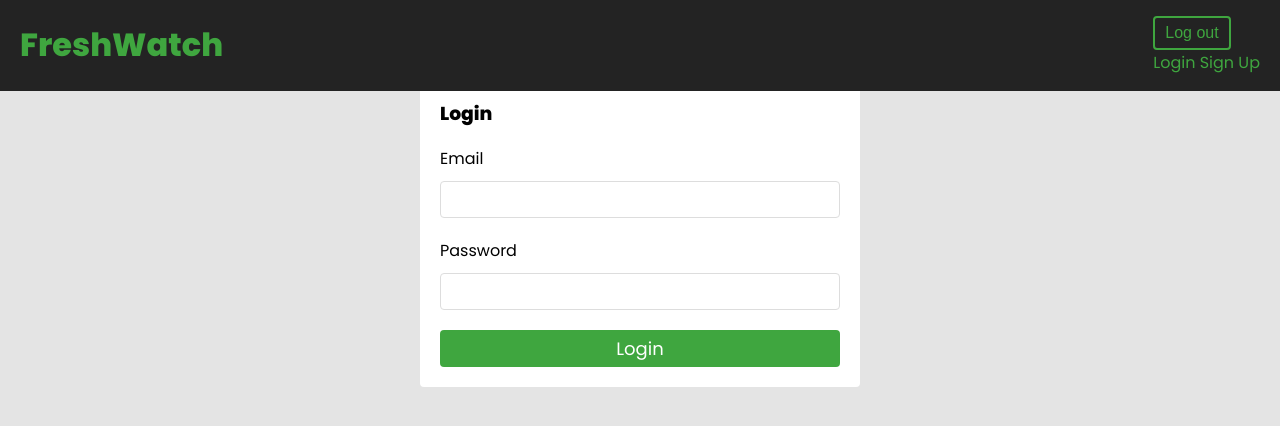
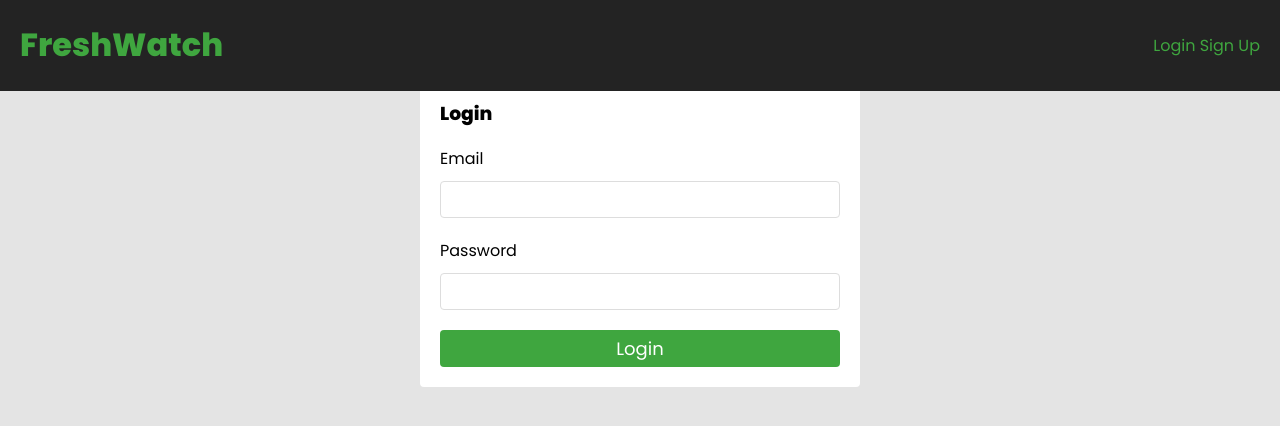
Before and after one commit to lrwilliams33/FreshWatch, a React (Create React App) app in the folder frontend/: page /login in a window 1280 px wide. Shown: the top 426 px of the page. Built offline with nearby package versions, Linux system fonts and the light colour scheme.

Commit message:
Keeps Auth State After Refresh

```diff
--- a/frontend/src/components/Header/Header.js
+++ b/frontend/src/components/Header/Header.js
@@ -1,11 +1,12 @@
 import React from 'react';
 import { Link } from 'react-router-dom'
 import {useLogout} from '../../hooks/useLogout'
+import {useAuthContext} from '../../hooks/useAuthContext'
 import './Header.css'
 
 const Header = () => {
   const {logout} = useLogout()
-
+  const{user} = useAuthContext()
   const handleClick = () => {
     logout()
   }
@@ -16,13 +17,18 @@
           <h1>FreshWatch</h1>
         </Link>
         <nav>
+          {user && (
           <div>
+            <span>{user.email}</span>
             <button onClick={handleClick} className='button'>Log out</button>
           </div>
+          )}
+          {!user && (
           <div>
             <Link to="/login">Login </Link>
             <Link to="/signup">Sign Up</Link>
           </div>
+          )}
         </nav>
       </div>
     </header>
--- a/frontend/src/context/AuthContext.js
+++ b/frontend/src/context/AuthContext.js
@@ -1,4 +1,4 @@
-import {createContext, useReducer} from 'react';
+import {createContext, useReducer, useEffect} from 'react';
 
 export const AuthContext = createContext()
 export const authReducer = (state, action) => {
@@ -14,6 +14,13 @@
 export const AuthContextProvider = ({children}) => {
     const [state, dispatch] = useReducer(authReducer, {user: null})
 
+    useEffect(() => {
+        const user = JSON.parse(localStorage.getItem('user'))
+        if(user) {
+            dispatch({type: 'LOGIN', payload: user})
+        }
+    }, [])
+
     console.log('AuthContext State:', state)
     return (
         <AuthContext.Provider value={{...state, dispatch}}>
```
